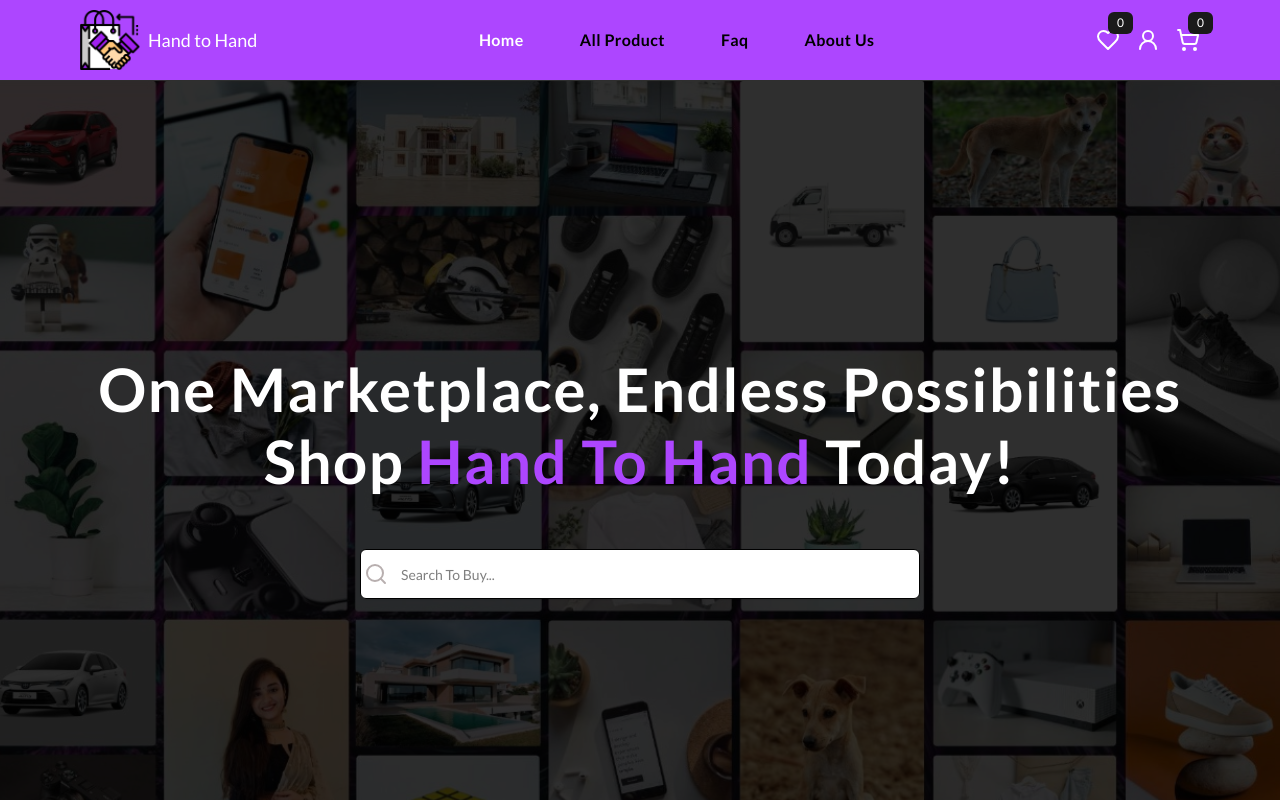
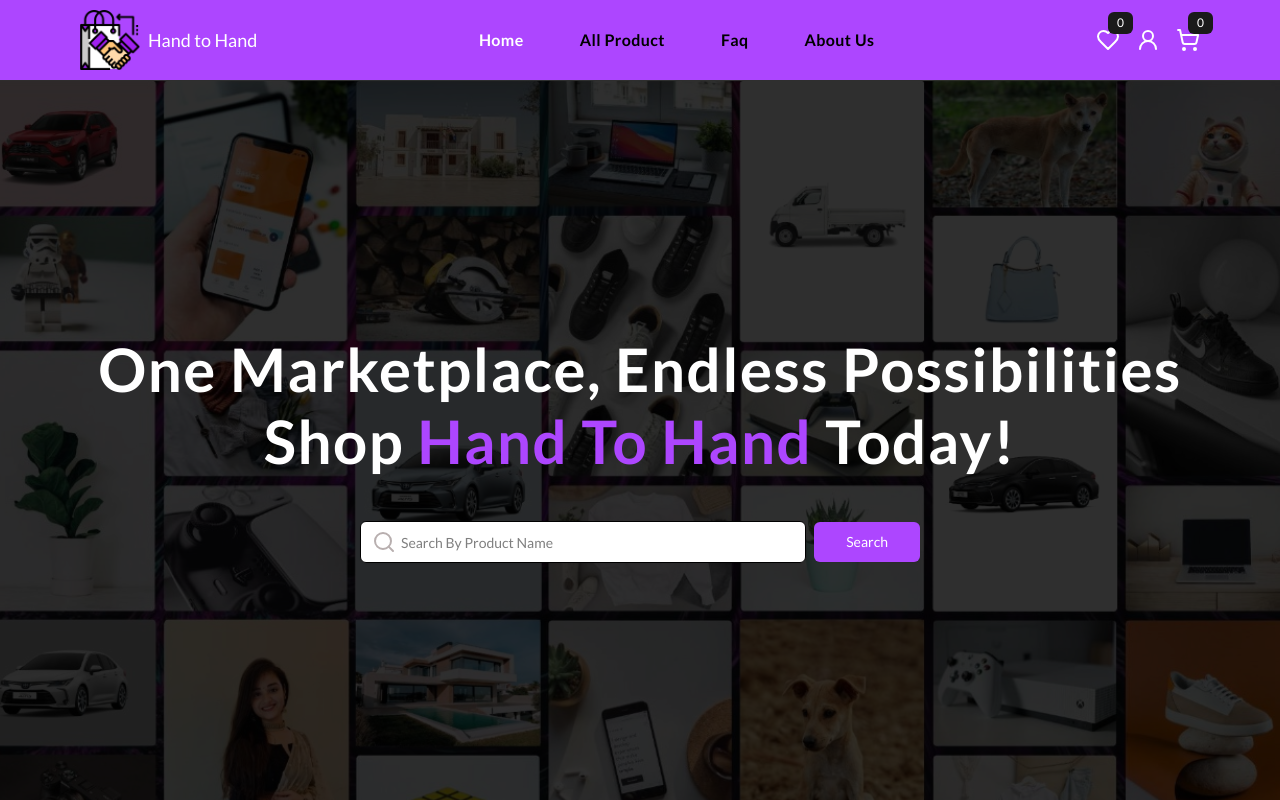
Before and after one commit to sifatullahshoyon/hand_to_hand_client, a Next.js app: page / in a window 1280 px wide. Shown: the top 800 px of the page. Built offline with nearby package versions, Linux system fonts and the light colour scheme; no server answers.

Commit message:
add call to action btn in hero section & change category field name

```diff
--- a/src/components/Checkbox/ProductCategoryCheckbox.tsx
+++ b/src/components/Checkbox/ProductCategoryCheckbox.tsx
@@ -15,24 +15,32 @@ import {
 
 const items = [
   {
-    id: "writing",
-    label: "Writing",
+    id: "mobiles",
+    label: "Mobiles",
   },
   {
-    id: "officeSupplies",
-    label: "Office Supplies",
+    id: "electronics",
+    label: "Electronics",
   },
   {
-    id: "artSupplies",
-    label: "Art Supplies",
+    id: "vehicles",
+    label: "Vehicles",
   },
   {
-    id: "educational",
-    label: "Educational",
+    id: "homeAndLiving",
+    label: "Home & Living",
   },
   {
-    id: "technology",
-    label: "Technology",
+    id: "womensFashion",
+    label: "Women's Fashion",
+  },
+  {
+    id: "MensFashion",
+    label: "Men's Fashion",
+  },
+  {
+    id: "hobbiesAndSports",
+    label: "Hobbies & Sports",
   },
 ] as const;
 
--- a/src/components/RadioGroup/ProductFilterRadio.tsx
+++ b/src/components/RadioGroup/ProductFilterRadio.tsx
@@ -31,7 +31,7 @@ const ProductFilterRadio = () => {
   }
   return (
     <Form {...form}>
-      <form onSubmit={form.handleSubmit(onSubmit)} className="w-2/3 space-y-6">
+      <form onSubmit={form.handleSubmit(onSubmit)} className="w-2/3 space-y-2">
         <FormField
           control={form.control}
           name="type"
--- a/src/components/RadioGroup/ProductLocation.tsx
+++ b/src/components/RadioGroup/ProductLocation.tsx
@@ -43,7 +43,7 @@ const ProductLocation = () => {
     <Form {...form}>
       <form
         onSubmit={form.handleSubmit(onSubmit)}
-        className="w-2/3 space-y-6 my-4"
+        className="w-2/3 space-y-2 my-4"
       >
         <FormField
           control={form.control}
@@ -55,14 +55,14 @@ const ProductLocation = () => {
                 <RadioGroup
                   onValueChange={field.onChange}
                   value={field.value}
-                  className="flex flex-col space-y-1"
+                  className="flex flex-col space-y-0.5"
                 >
                   {locations.map((loc) => (
                     <FormItem
                       key={loc.value}
                       className="flex items-center space-x-3"
                     >
-                      <FormControl>
+                      <FormControl className="">
                         <RadioGroupItem value={loc.value} />
                       </FormControl>
                       <FormLabel className="font-normal">{loc.label}</FormLabel>
--- a/src/components/modules/Home/HeroSection/index.tsx
+++ b/src/components/modules/Home/HeroSection/index.tsx
@@ -3,6 +3,7 @@ import styles from "./HeroSection.module.css";
 import { Input } from "@/components/ui/input";
 import Container from "@/components/shared/Container";
 import { Search } from "lucide-react";
+import { Button } from "@/components/ui/button";
 
 const HeroSection = () => {
   return (
@@ -19,14 +20,24 @@ const HeroSection = () => {
             </span>{" "}
             Today!
           </h1>
-          <div className="relative  py-2 w-[50%]">
-            <Input
-              type="text"
-              placeholder="Search To Buy..."
-              className="bg-white focus:ring-2 focus:ring-purple-500  py-6 pl-10 placeholder:text-#b8afaf]"
-            />
-            <Search className="absolute top-1/2 left-4 transform -translate-x-1/2 -translate-y-1/2 transition-all duration-300 ease-in-out text-[#b8afaf]" />
+          {/* start search functionality */}
+          <div className="flex w-full max-w-1/2 items-center space-x-2 mb-16 mx-auto">
+            <div className="relative w-full">
+              <Input
+                type="text"
+                placeholder="Search By Product Name"
+                className=" bg-white focus:ring-2 focus:ring-purple-500  py-5 pl-10 placeholder:text-#b8afaf]"
+              />
+              <Search className="absolute top-1/2 left-6 transform -translate-x-1/2 -translate-y-1/2 transition-all duration-300 ease-in-out text-[#b8afaf]" />
+            </div>
+            <Button
+              type="submit"
+              className="bg-purple-500 hover:bg-purple-600 transition text-white px-8 py-5"
+            >
+              Search
+            </Button>
           </div>
+          {/* End search functionality */}
         </div>
       </Container>
     </div>
```
